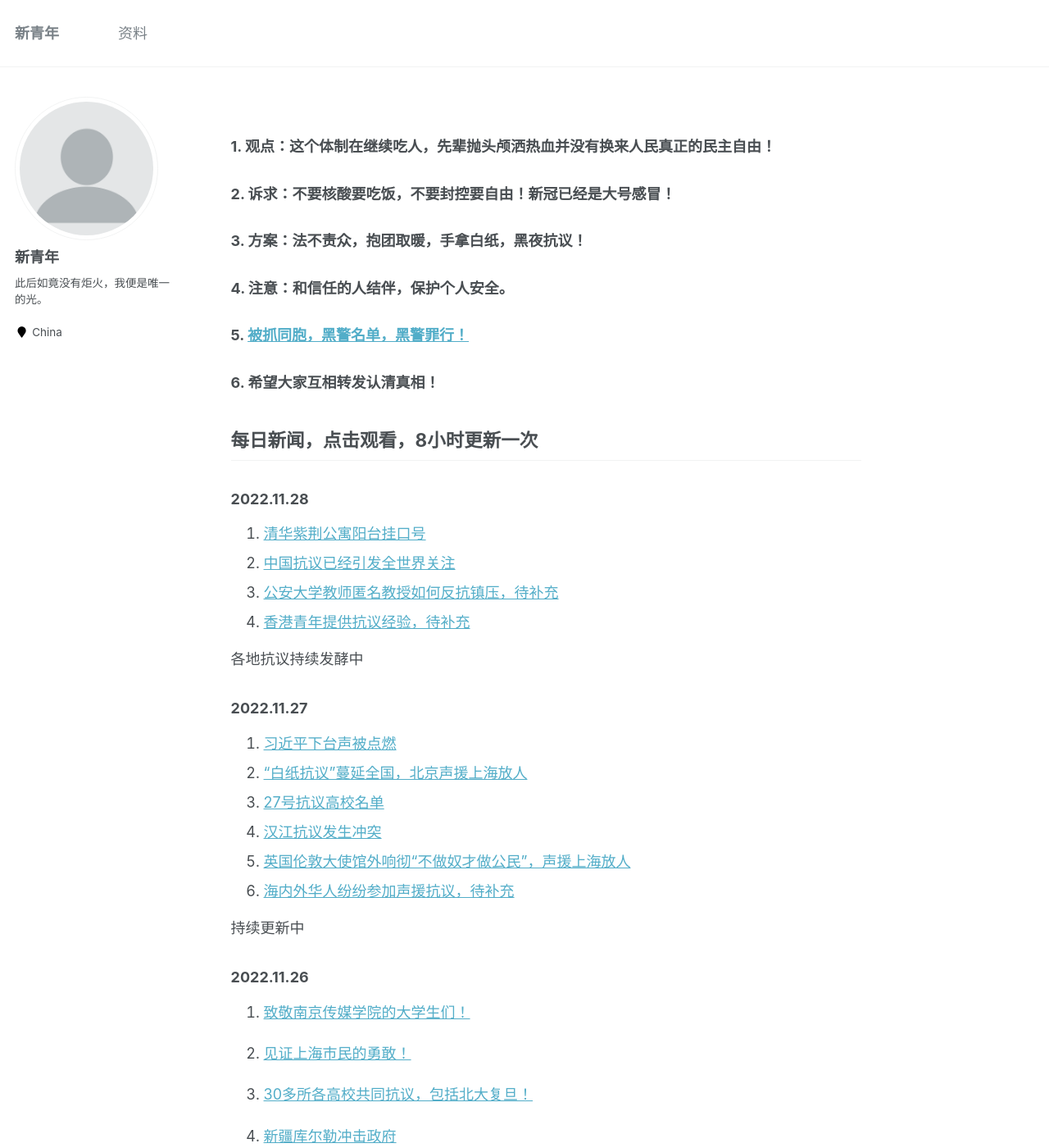
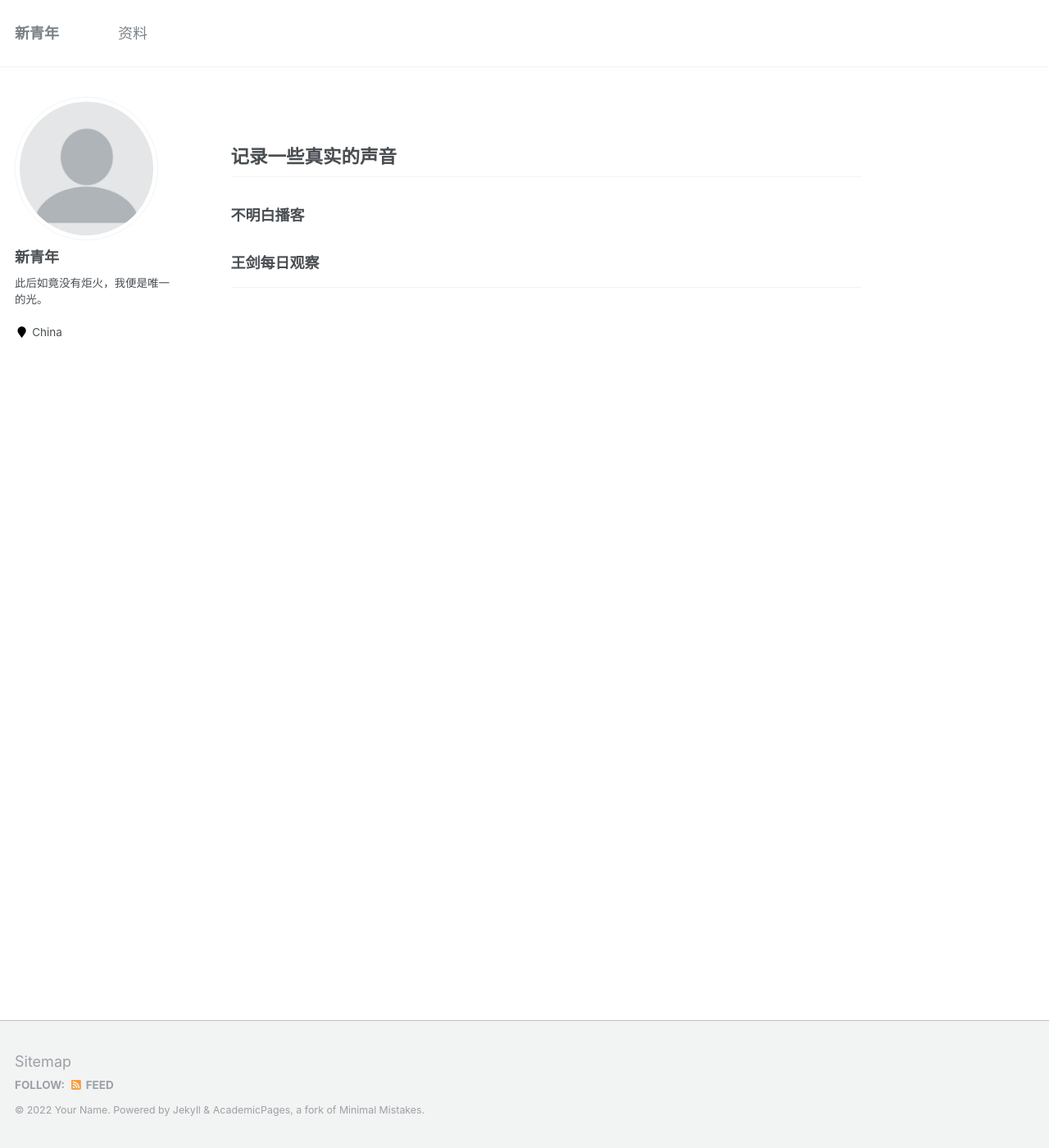
Before and after one commit to LoveChina-RememberTruth/hope, a Jekyll site: the page built from _pages/about.md, in a window 1280 px wide and 1400 px high. Shown: the whole window at 82% size. Built offline with Jekyll 4.4.1, drawn with Linux system fonts in a browser that asks for light colours; some of the changed text lies outside the part shown.

Commit message:
Update about.md

```diff
--- a/_pages/about.md
+++ b/_pages/about.md
@@ -9,67 +9,26 @@ redirect_from:
 ---
 
 
-### 1. 观点：这个体制在继续吃人，先辈抛头颅洒热血并没有换来人民真正的民主自由！
-
-### 2. 诉求：不要核酸要吃饭，不要封控要自由！新冠已经是大号感冒！
-
-### 3. 方案：法不责众，抱团取暖，手拿白纸，黑夜抗议！
-
-### 4. 注意：和信任的人结伴，保护个人安全。
-
-### 5. [被抓同胞，黑警名单，黑警罪行！](https://lovechina-remembertruth.github.io/People/)
-
-### 6. 希望大家互相转发认清真相！
+## 记录一些真实的声音
 
 
 
 
 
-## 每日新闻，点击观看，8小时更新一次
 
-### 2022.11.28
-1. [清华紫荆公寓阳台挂口号](https://lovechina-remembertruth.github.io/files/202211281.jpg)
-2. [中国抗议已经引发全世界关注](https://lovechina-remembertruth.github.io/files/202211282.jpg)
-3. [公安大学教师匿名教授如何反抗镇压，待补充]()
-4. [香港青年提供抗议经验，待补充]()
-
-各地抗议持续发酵中
-
-### 2022.11.27
-
-1. [习近平下台声被点燃](https://lovechina-remembertruth.github.io/files/202211271.mp4)
-2. [“白纸抗议”蔓延全国，北京声援上海放人](https://lovechina-remembertruth.github.io/files/202211272.mp4)
-3. [27号抗议高校名单](https://lovechina-remembertruth.github.io/files/202211273.jpg)
-4. [汉江抗议发生冲突](https://lovechina-remembertruth.github.io/files/202211274.mp4)
-5. [英国伦敦大使馆外响彻“不做奴才做公民”，声援上海放人](https://lovechina-remembertruth.github.io/files/202211275.mp4)
-6. [海内外华人纷纷参加声援抗议，待补充]()
-
-持续更新中
+### 不明白播客
 
 
-### 2022.11.26
-
-1. [致敬南京传媒学院的大学生们！](https://lovechina-remembertruth.github.io/files/202211261.mp4)
-
-2. [见证上海市民的勇敢！](https://lovechina-remembertruth.github.io/files/202211263.mp4)
-
-3. [30多所各高校共同抗议，包括北大复旦！](https://lovechina-remembertruth.github.io/files/202211262.mp4)
-
-4. [新疆库尔勒冲击政府](https://lovechina-remembertruth.github.io/files/202211264.mp4)
 
 
-### 2022.11.25
+### 王剑每日观察
 
-1. [鲁迅狂人日记](https://lovechina-remembertruth.github.io/files/202211251.mp4)
 
-2. [他们挡不住民主的光芒](https://lovechina-remembertruth.github.io/files/202211254.mp4)
 
-3. [先辈们为了人民的权利和尊严！](https://lovechina-remembertruth.github.io/files/202211252.mp4)
+
+
+
+
 
 
 ------
-### 他们为什么掩盖真相，他们为什么不让人民发声，他们在害怕什么？
-
-### 愿中国青年都摆脱冷气，只是向上走，不必听自暴自弃者流的话。能做事的做事，能发声的发声，有一分热,发一分光。
-
-### 请计算机专业的朋友加入我们这个开源项目！issues留下你的邮箱。
```
